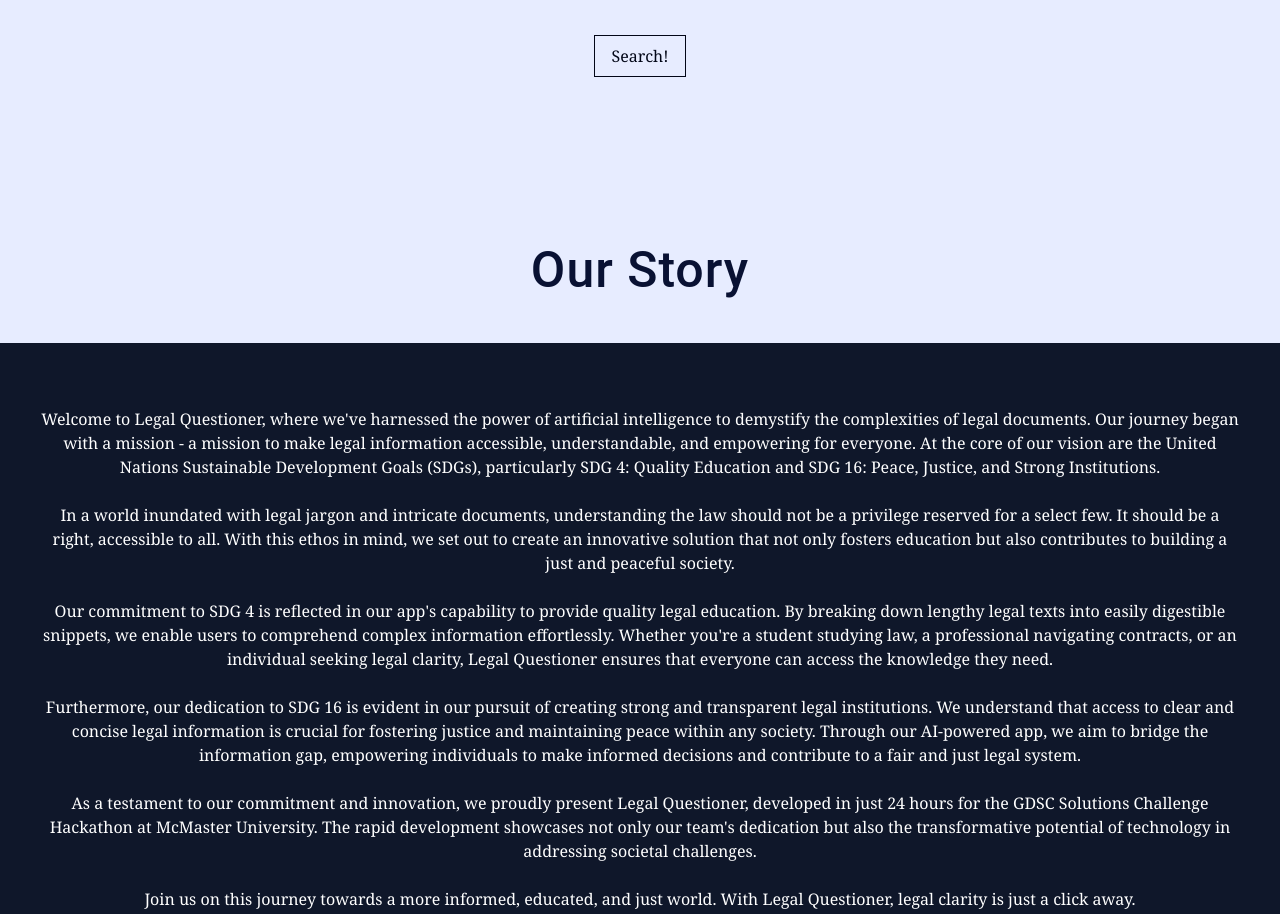
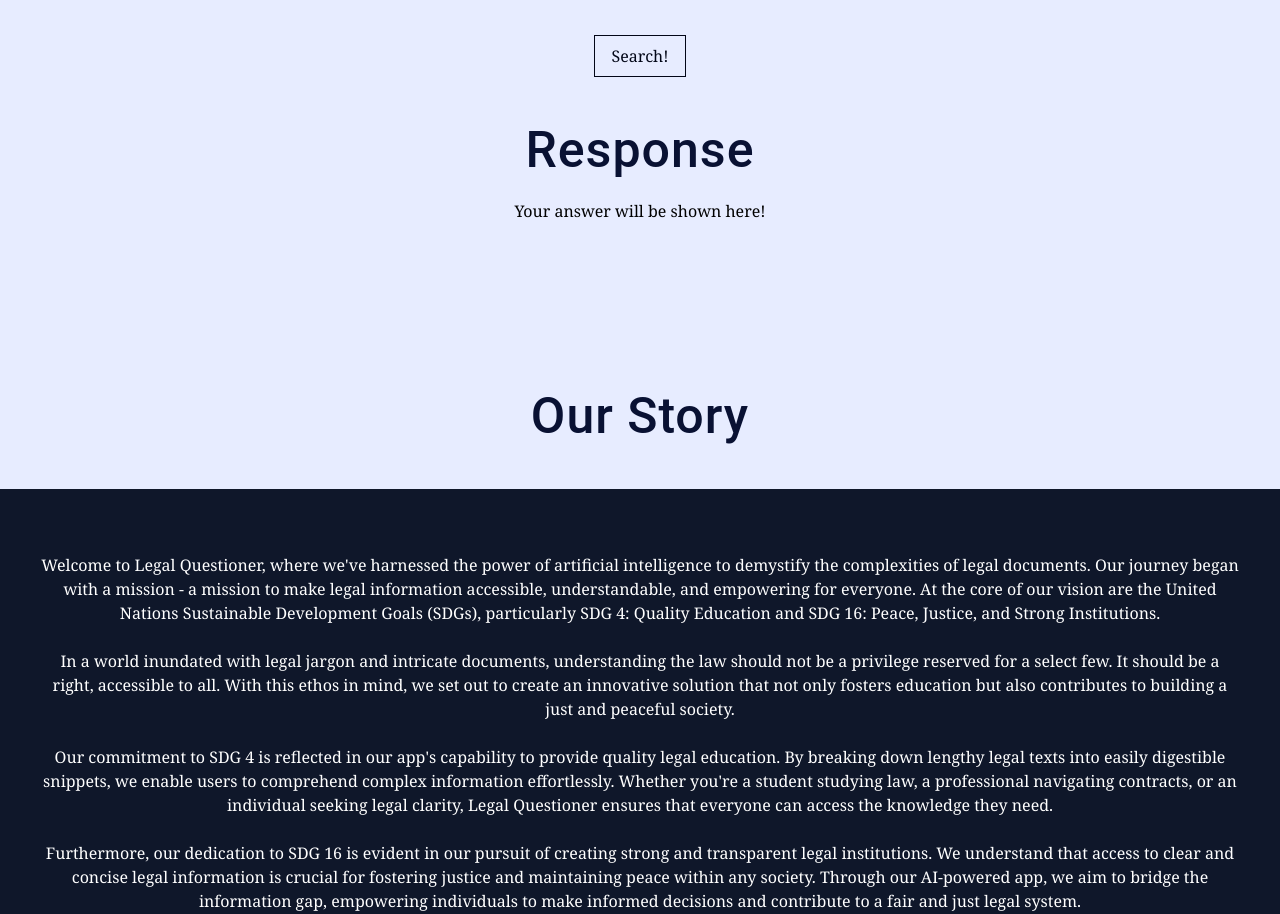
Before and after one commit to Legal-Questioner/legal-questioner, a React (Create React App) app in the folder legal-frontend/: page / in a window 1280 px wide. Shown: the part 1066-1980 px from the top of the page. Built offline with nearby package versions, Linux system fonts and the light colour scheme.

Commit message:
Show gemini response from user search

```diff
--- a/legal-frontend/src/App.js
+++ b/legal-frontend/src/App.js
@@ -26,9 +26,14 @@ function App() {
 
     const response = await axios.post('http://localhost:3000/api/query', { question: question, contents: contents });
 
-    console.log(response);
+    const respString = response.data.summary;
+    console.log(respString);
 
-    setGeminiReponse(response.summary);
+    const startIndex = respString.indexOf('text: "');
+    const endIndex = respString.indexOf('finish_reason:');
+
+    console.log(startIndex, endIndex);
+    setGeminiReponse(respString.substring(startIndex+7, endIndex-14));
   }
 
   useEffect(() => {
@@ -65,13 +70,15 @@ function App() {
           </button>
         </div>
 
-        <div>
-          {geminiResponse}
+        <p className='header mt-10'>Response</p>
+        <div className="font-serif mt-4 px-32">
+          {geminiResponse ? geminiResponse : "Your answer will be shown here!"}
         </div>
 
-        <div>
-          {searchLinks[0]}
-        </div>
+        <p className='font-serif mt-6 font-bold'>{geminiResponse ? "Sources" : ""}</p>
+        <a href={searchLinks[0]} target="_blank" rel="noreferrer" className="font-medium text-blue-600 underline dark:text-blue-500 hover:no-underline">
+          {geminiResponse ? searchLinks[0] : ""}
+        </a>
 
       </header>
 
```
